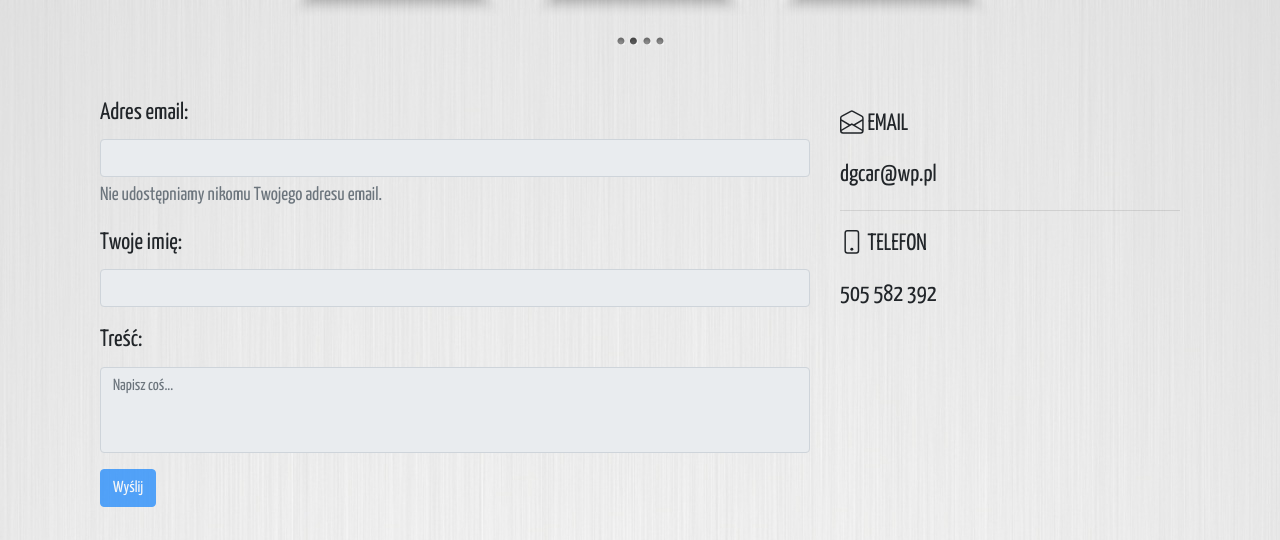
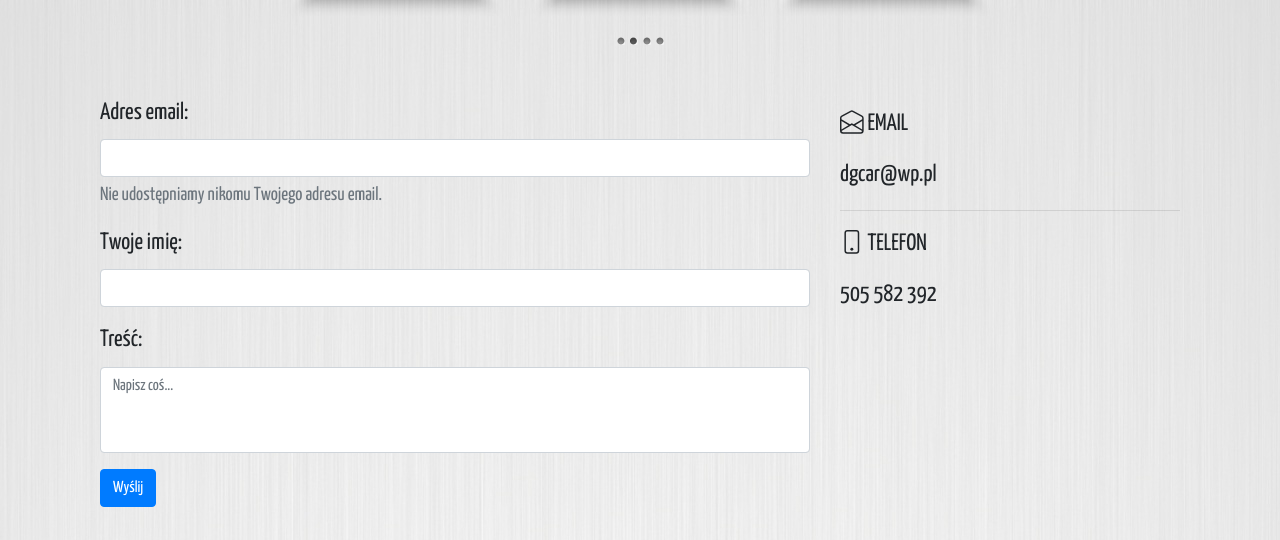
Before and after one commit to piotrowicki/laweta-ui, a Vue app: page /#/contact in a window 1280 px wide. Shown: the part 800-1340 px from the top of the page. Built offline with nearby package versions, Linux system fonts and the light colour scheme; no server answers.

Commit message:
Enable mail sending

```diff
--- a/src/components/Contact.vue
+++ b/src/components/Contact.vue
@@ -14,7 +14,6 @@
               v-model="form.email"
               type="email"
               required
-              disabled
             ></b-form-input>
           </b-form-group>
 
@@ -27,7 +26,6 @@
               id="input-2"
               v-model="form.name"
               required
-              disabled
             ></b-form-input>
           </b-form-group>
 
@@ -38,11 +36,10 @@
               placeholder="Napisz coś..."
               rows="3"
               max-rows="6"
-              disabled
             ></b-form-textarea>
           </b-form-group>
 
-          <b-button type="submit" variant="primary" disabled>Wyślij</b-button>
+          <b-button type="submit" variant="primary">Wyślij</b-button>
         </b-form>
       </b-col>
       <b-col cols="12" md="4" style="margin-top: 1%;">
```
